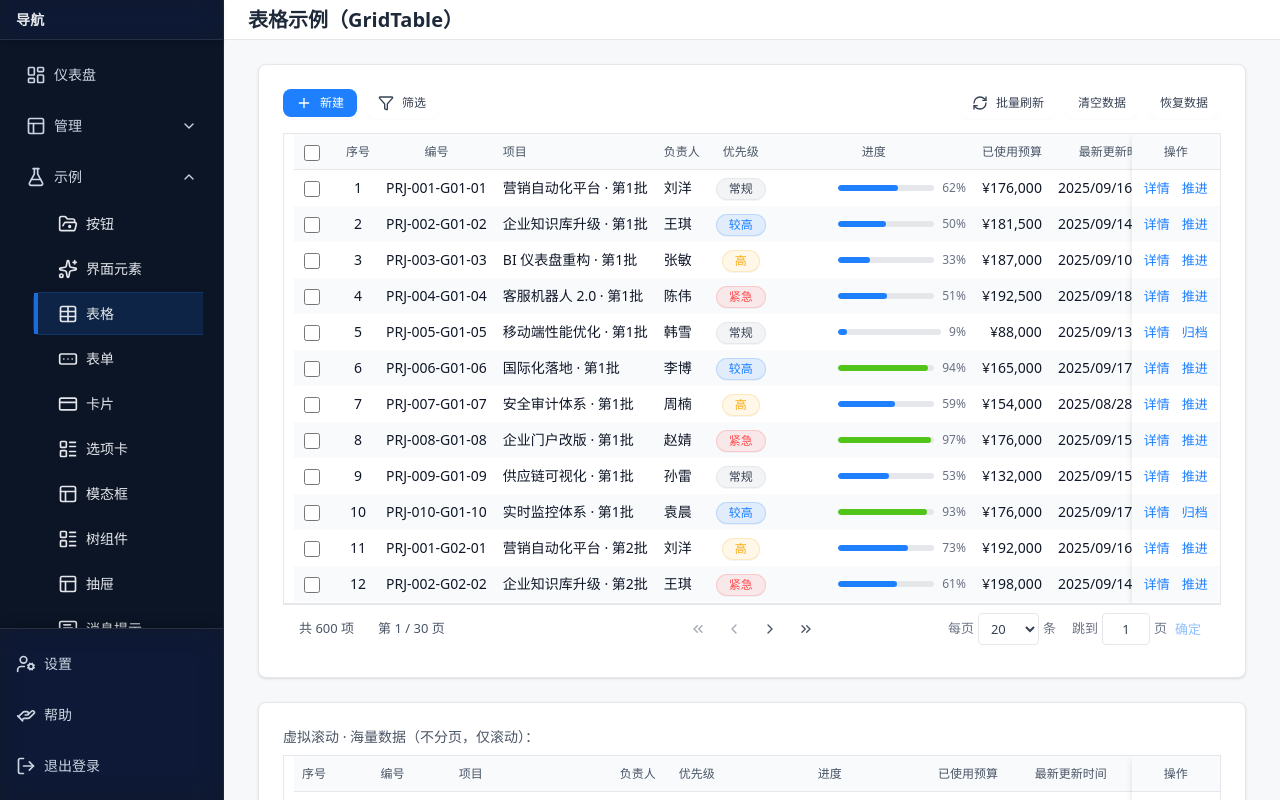
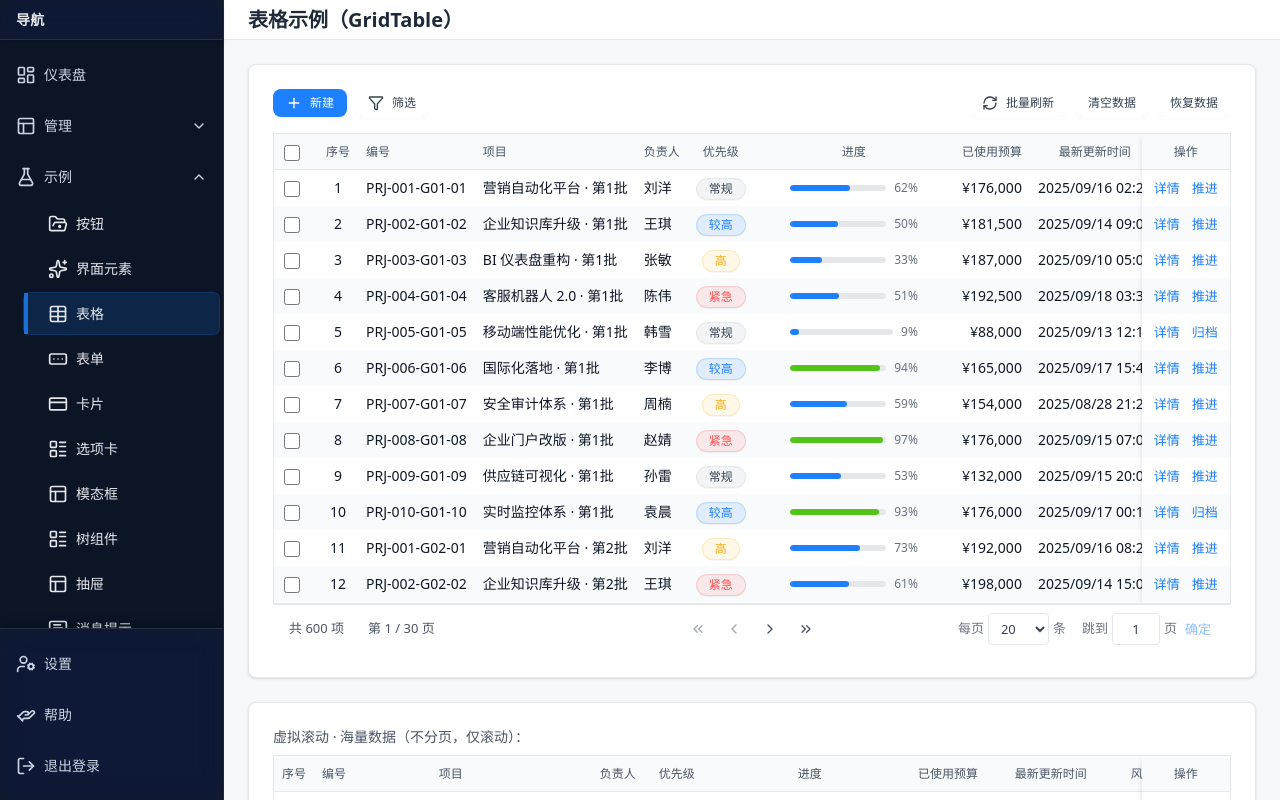
Before and after one commit to zhoumingxuan/sass-ui, a Next.js app: page /demo/table in a window 1280 px wide. Built offline with nearby package versions, Linux system fonts and the light colour scheme.

Commit message:
样式调整

```diff
--- a/src/app/demo/table/page.tsx
+++ b/src/app/demo/table/page.tsx
@@ -268,7 +268,7 @@ function buildVirtual(rows: Row[], multiplier = 60): Row[] {
 
 /** ====== GridTable 列 ====== */
 const columns: GridColumn<Row>[] = [
-  { key: 'id', title: '编号', fixed: 'left', semantic: 'text' },
+  { key: 'id', title: '编号', fixed: 'left', align:'left' },
   { key: 'project', title: '项目' },
   { key: 'owner', title: '负责人' },
   {
@@ -283,7 +283,7 @@ const columns: GridColumn<Row>[] = [
     width: 200,
     semantic: 'text',
     render: (row) => (
-      <div className="flex h-full items-center justify-end gap-3">
+      <div className="flex h-full items-center justify-center gap-3">
         <ProgressBar value={row.progress} showValue className="w-32" tone={row.progress >= 80 ? 'success' : 'primary'} />
       </div>
     ),
@@ -343,7 +343,6 @@ export default function GridTableDemoPage() {
   }, [rows]);
 
   const refresh = () => {
-    setRows([]);
     if (timerRef.current) window.clearTimeout(timerRef.current);
     setLoading(true);
     timerRef.current = setTimeout(() => {
--- a/src/app/globals.css
+++ b/src/app/globals.css
@@ -199,17 +199,3 @@ html::-webkit-scrollbar-thumb:active {
 
 /* Table helpers */
 .table-empty { min-height: var(--table-empty-min-h); }
-
-/* Prevent layout shift when the scrollbar appears */
-.scrollbar-stable { scrollbar-gutter: stable both-edges; }
-
-/* Windows Chrome scrollbars reserve layout; mirror the same spacing for shared utilities */
-@supports (scrollbar-gutter: stable) {
-  .sidebar-scroll,
-  .nice-scrollbar {
-    scrollbar-gutter: stable both-edges;
-  }
-}
-
-/* Cross-platform Chrome (Windows/macOS): keep table layout stable when scrollbar shows */
-.grid-table { scrollbar-gutter: stable both-edges; }
--- a/src/components/Layout.tsx
+++ b/src/components/Layout.tsx
@@ -13,7 +13,7 @@ export function Header({ children }: { children: ReactNode }) {
 
 export function Content({ children }: { children: ReactNode }) {
   return (
-    <div className="flex-1 overflow-auto bg-bg px-6 py-6 nice-scrollbar scrollbar-stable relative">
+    <div className="flex-1 overflow-auto bg-bg px-6 py-6 nice-scrollbar relative">
       <div className="mx-auto max-w-screen-2xl space-y-6">{children}</div>
     </div>
   );
--- a/src/components/Menu.tsx
+++ b/src/components/Menu.tsx
@@ -116,7 +116,7 @@ export default function Menu({
       <div className="sticky top-0 z-10 flex items-center px-4 h-header border-b border-white/10 bg-nav-header backdrop-blur-md backdrop-saturate-150 shadow-md select-none">
         <span className="text-sm font-semibold tracking-wide text-nav-fg">导航</span>
       </div>
-      <div className="flex-1 overflow-auto overscroll-contain bg-nav-body px-2 py-3 space-y-1.5 nice-scrollbar sidebar-scroll scrollbar-stable pr-1">
+      <div className="flex-1 overflow-auto overscroll-contain bg-nav-body px-2 py-3 space-y-1.5 nice-scrollbar sidebar-scroll pr-1">
         {items.map((item, idx) => (
           <Item key={idx} item={item} collapsed={collapsed} />
         ))}
```
